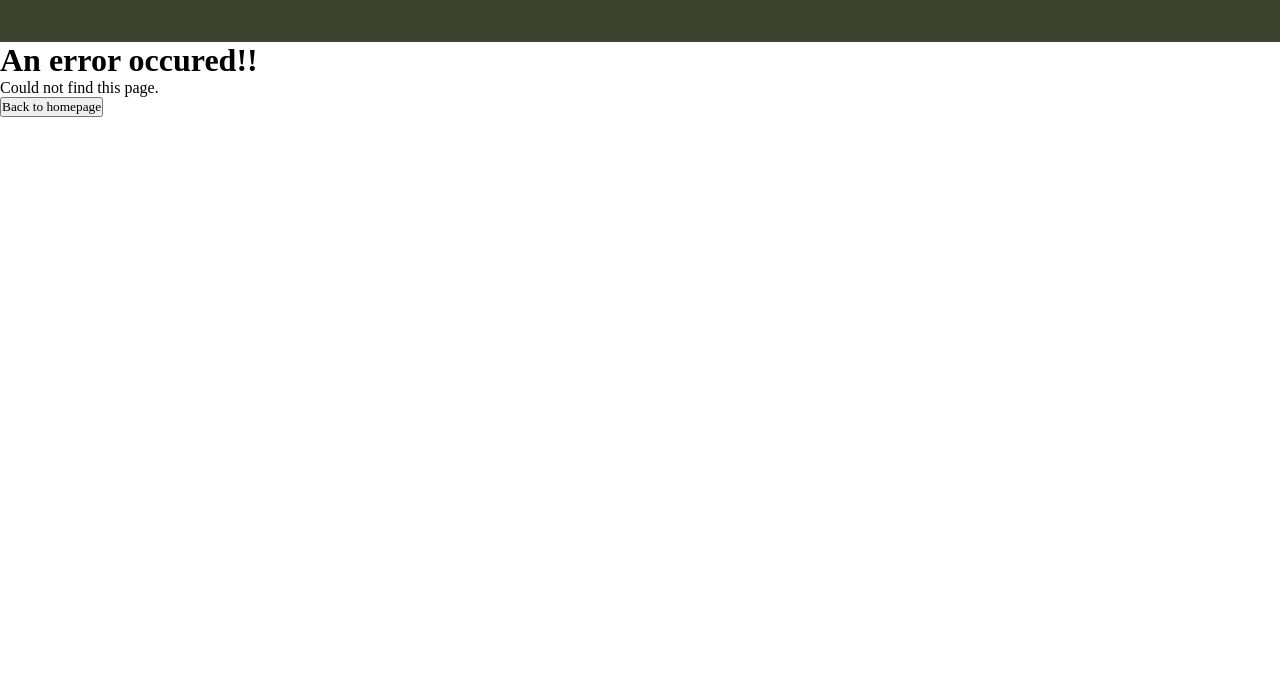
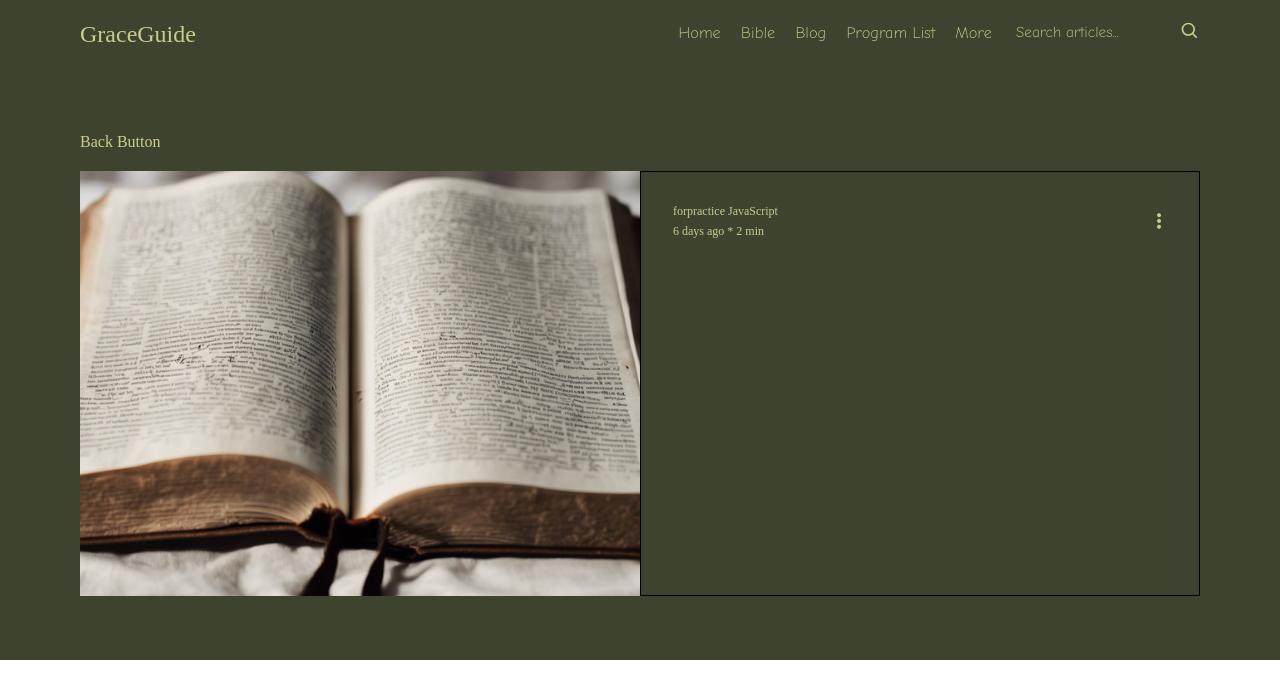
Before and after one commit to earlmorningstar/graceguide, a React (Create React App) app: page /blog in a window 1280 px wide. Shown: the top 698 px of the page. Built offline with nearby package versions, Linux system fonts and the light colour scheme; no server answers; a web font is replaced by a local one.

Commit message:
VOTD Commit.

```diff
--- a/src/pages/AllStyles.css
+++ b/src/pages/AllStyles.css
@@ -406,19 +406,22 @@
 
 .loader {
   display: flex;
-  align-items: center;
+  align-items: start;
   justify-content: center;
-}
-
-#loader-id {
+  padding-top: 12rem;
   background-color: #3e432f;
   height: 100vh;
 }
 
+/* #loader-id {
+
+} */
+
 .fadeloader {
   display: flex;
-  align-items: center;
+  align-items: start;
   justify-content: center;
+  padding-top: 15rem;
   background-color: #3e432f;
   height: 100vh;
 }
@@ -429,7 +432,7 @@
   font-weight: 500;
 }
 
-#nextVerse-button >  button{
+#nextVerse-button > button {
   font-size: 15px;
   font-weight: 900;
 }
@@ -535,6 +538,11 @@
   .selection-label > h1 {
     font-size: 25px;
   }
+
+  .blogPage-text-acct {
+    padding: 2rem 1rem;
+    border: 1px solid #000000;
+  }
 }
 
 @media screen and (max-width: 750px) {
@@ -579,7 +587,6 @@
   }
 }
 
-
 .fullChapter-parent {
   background-color: #3e432f;
   color: #c9ce8c;
@@ -587,10 +594,86 @@
   padding: 2rem 5rem;
 }
 
-.fullChapter-chapter-holder{
+.fullChapter-chapter-holder {
   border: 1px solid #000000;
   padding: 3rem;
   display: flex;
   flex-direction: column;
   gap: 20px;
 }
+
+/* BlogPage Section-- */
+
+.blogPage-parent {
+  background-color: #3e432f;
+  color: #c9ce8c;
+  padding: 4rem 5rem;
+  display: flex;
+  flex-direction: column;
+  gap: 20px;
+}
+
+.blogPage-content-holder {
+  display: flex;
+  width: 100%;
+}
+
+.blogPage-content-holder > div {
+  width: 50%;
+}
+
+.blogPage-text-acct {
+  padding: 2rem;
+  border: 1px solid #000000;
+}
+
+.blogPage-acct-menu {
+  display: flex;
+  justify-content: space-between;
+  align-items: center;
+  margin-bottom: 20px;
+}
+
+.blogPage-acct-menu > span {
+  display: flex;
+  flex-direction: column;
+  gap: 5px;
+  font-size: 12px;
+}
+
+.blogPage-text {
+  display: flex;
+  flex-direction: column;
+  gap: 25px;
+  transition: 0.5s ease-in-out;
+}
+
+.blogPage-text:hover {
+    color: aliceblue;
+}
+
+.blogPage-info-menu {
+  display: flex;
+  flex-direction: column;
+  gap: 140px;
+  justify-content: space-between;
+}
+
+.heart-icon {
+  border-top: 1px solid #c9ce8c;
+  padding-top: 1rem;
+  display: flex;
+  justify-content: end;
+}
+
+.votd-image-container {
+  width: 50%;
+  height: auto;
+}
+
+.votd-image-container > img {
+  width: 100%;
+  height: 100%;
+  object-fit: cover;
+
+}
--- /dev/null
+++ b/src/pages/Blog.jsx
@@ -0,0 +1,61 @@
+import "./AllStyles.css";
+import { SlOptionsVertical } from "react-icons/sl";
+import { IoHeartOutline } from "react-icons/io5";
+
+import { useEffect, useState } from "react";
+import { useNavigate } from "react-router-dom";
+import { fetchVerseOfTheDay } from "./api";
+
+function Blog() {
+  const [verse, setVerse] = useState(null);
+  const navigate = useNavigate();
+
+  useEffect(() => {
+    const getVerse = async () => {
+      const data = await fetchVerseOfTheDay();
+      setVerse(data);
+    };
+    getVerse();
+  }, []);
+
+  const handleVerseClick = () => {
+    navigate("/blog-detail", { state: { verse } });
+  };
+
+  return (
+    <div className="blogPage-parent">
+      <span>Back Button</span>
+      <div className="blogPage-content-holder">
+        <div className="votd-image-container">
+          <img src="/images/votdSample.jpg" alt="votd img" />
+        </div>
+
+        <div className="blogPage-text-acct">
+          <div className="blogPage-acct-menu">
+            <span>
+              <p>forpractice JavaScript</p>
+              <p>6 days ago * 2 min</p>
+            </span>
+            <SlOptionsVertical />
+          </div>
+          {verse && (
+            <div onClick={handleVerseClick} style={{ cursor: 'pointer' }} className="blogPage-info-menu">
+              <div className="blogPage-text">
+                <h2>Verse Of The Day:</h2>
+                <span>
+                {verse.text}
+                </span>
+                <span>{verse.bookname} {verse.chapter}:{verse.verse}</span>
+              </div>
+              <div className="heart-icon">
+                <IoHeartOutline />
+              </div>
+            </div>
+          )}
+        </div>
+      </div>
+    </div>
+  );
+}
+
+export default Blog;
--- /dev/null
+++ b/src/pages/BlogDetailPage.jsx
@@ -0,0 +1,30 @@
+import { useLocation } from "react-router-dom";
+
+function BlogDetailPage() {
+  const location = useLocation();
+  const { verse } = location.state || {};
+
+  const summary =
+    "Explanation Of The Verse";
+
+  return (
+    <>
+      <div>
+        <h1>Blog Detail Page</h1>
+        {verse && (
+          <div>
+            <h2>Verse of the Day</h2>
+            <p>{verse.text}</p>
+            <p>
+              {verse.bookname} {verse.chapter}:{verse.verse}
+            </p>
+            <h3>Summary/Explanation</h3>
+            <p>{summary}</p>
+          </div>
+        )}
+      </div>
+    </>
+  );
+}
+
+export default BlogDetailPage;
--- /dev/null
+++ b/src/pages/api.js
@@ -0,0 +1,5 @@
+export const fetchVerseOfTheDay = async () => {
+    const response = await fetch('https://labs.bible.org/api/?passage=votd&type=json');
+    const data = await response.json();
+    return data[0];
+  };
```
Also changed, not shown: src/App.js (+9 -7 lines), public/images/votdSample.jpg (added). Lines whose indentation alone changed are shown as unchanged.
